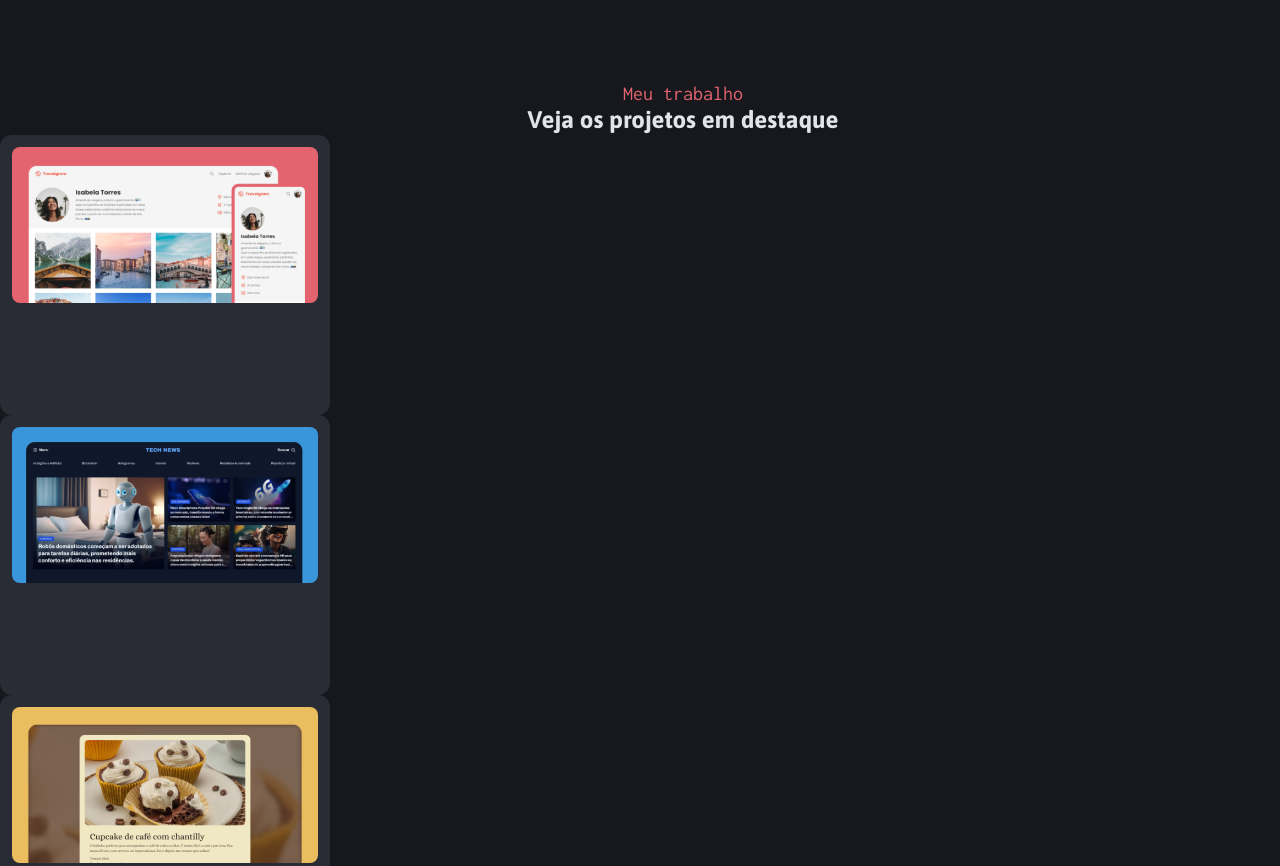
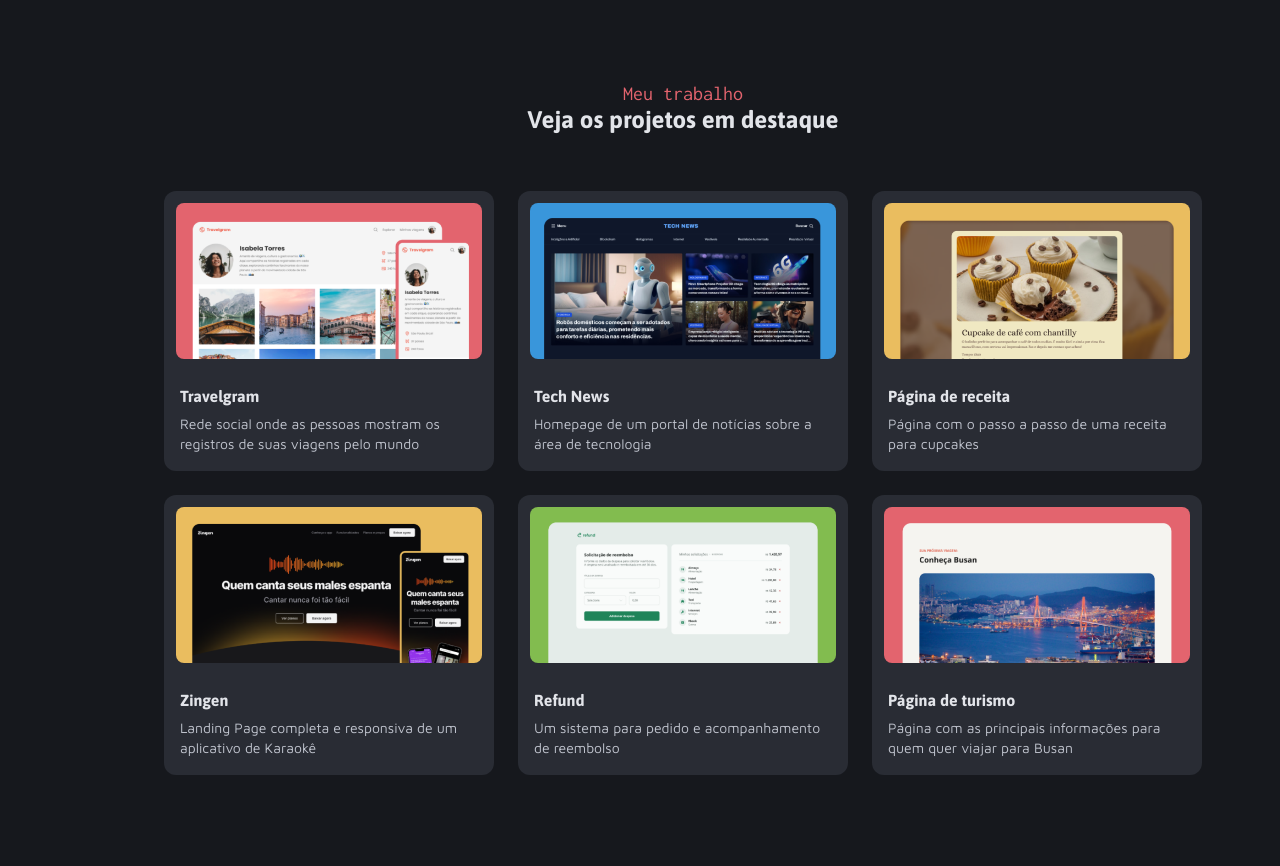
Before and after one commit to Eu-PedroHenrique/PORTFOLIO_DEV_PAGE, a plain HTML site: page index.html in a window 1280 px wide. Shown: the part 740-1606 px from the top of the page. Drawn offline with Linux system fonts and the light colour scheme.

Commit message:
finalização do grid da seção

```diff
--- a/index.html
+++ b/index.html
@@ -50,6 +50,11 @@
                 src="assets/images/Thumbnail_Project-01.png"
                 alt="travelgram"
               />
+              <h3 class="card-title">Travelgram</h3>
+              <p class="card-content">
+                Rede social onde as pessoas mostram os registros de suas viagens
+                pelo mundo
+              </p>
             </div>
           </div>
           <div>
@@ -59,6 +64,10 @@
                 src="assets/images/Thumbnail_Project-02.png"
                 alt="technews"
               />
+              <h3 class="card-title">Tech News</h3>
+              <p class="card-content">
+                Homepage de um portal de notícias sobre a área de tecnologia
+              </p>
             </div>
           </div>
           <div>
@@ -68,6 +77,10 @@
                 src="assets/images/Thumbnail_Project-03.png"
                 alt="receitas"
               />
+              <h3 class="card-title">Página de receita</h3>
+              <p class="card-content">
+                Página com o passo a passo de uma receita para cupcakes
+              </p>
             </div>
           </div>
           <div>
@@ -77,6 +90,10 @@
                 src="assets/images/Thumbnail_Project-04.png"
                 alt="zingen"
               />
+              <h3 class="card-title">Zingen</h3>
+              <p class="card-content">
+                Landing Page completa e responsiva de um aplicativo de Karaokê
+              </p>
             </div>
           </div>
           <div>
@@ -86,6 +103,10 @@
                 src="assets/images/Thumbnail_Project-05.png"
                 alt="refund"
               />
+              <h3 class="card-title">Refund</h3>
+              <p class="card-content">
+                Um sistema para pedido e acompanhamento de reembolso
+              </p>
             </div>
           </div>
           <div>
@@ -95,6 +116,11 @@
                 src="assets/images/Thumbnail_Project-06.png"
                 alt="busan"
               />
+              <h3 class="card-title">Página de turismo</h3>
+              <p class="card-content">
+                Página com as principais informações para quem quer viajar para
+                Busan
+              </p>
             </div>
           </div>
         </div>
--- a/styles/portifolio.css
+++ b/styles/portifolio.css
@@ -20,7 +20,7 @@
   height: 156px;
   width: 306px;
   border-radius: 8px;
-  margin: 12px 12px 20px 12px;
+  margin: 12px 12px 24px 12px;
 }
 
 .section-title {
@@ -34,3 +34,26 @@ h2 {
   text-align: center;
   color: var(--base-color-gray-100);
 }
+
+.projects-grid {
+  display: grid;
+  grid-template-columns: 330px 330px 330px;
+  gap: 24px;
+  justify-content: center;
+  margin-top: 56px;
+}
+
+.card-title {
+  font: var(--title-sm-asap);
+  color: var(--base-color-gray-100);
+  margin-left: 16px;
+  /* margin-bottom: 8px; */
+}
+
+.card-content {
+  font: var(--text-sm-maven);
+  color: var(--base-color-gray-200);
+  /* margin-left: 16px;
+  margin-right: 16px; */
+  margin: 8px 16px 0;
+}
```
